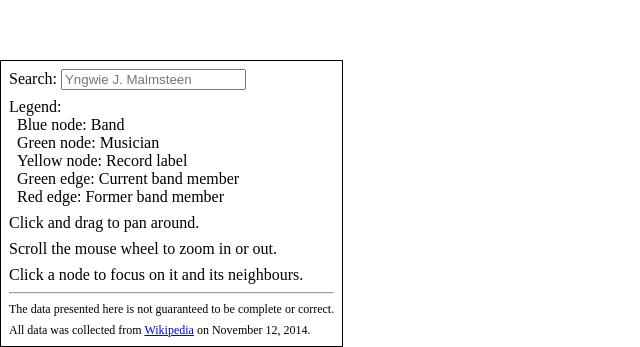
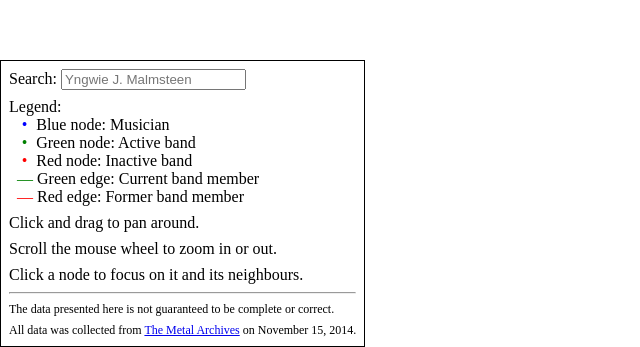
Before and after one commit to rcfox/PowerMetalGraph, a plain HTML site: page index.html in a window 1280 px wide. Shown: the part 453-800 px from the top of the page, without its empty margins (0-640 px from the left). Drawn offline with Linux system fonts and the light colour scheme; no server answers.

Commit message:
Update the infobox to reflect the new changes.

```diff
--- a/index.html
+++ b/index.html
@@ -30,6 +30,11 @@
 	    margin-bottom: 0;
 	    margin-top: 0.5em;
 	  }
+          #infobox .blue:before { color: blue; }
+          #infobox .green:before { color: green; }
+          #infobox .red:before { color: red; }
+          #infobox .node:before { content: "• "; margin-left: 0.3em; margin-right: 0.3em}
+          #infobox .edge:before { content: "— ";}
 	  .disclaimer {
 	    font-size: 75%;
 	  }
@@ -41,18 +46,18 @@
       <label>Search: <input id="nodeSearch" type="text" placeholder="Yngwie J. Malmsteen"></input></label>
       <p>Legend:</p>
       <ul>
-        <li>Blue node: Band</li>
-        <li>Green node: Musician</li>
-        <li>Yellow node: Record label</li>
-        <li>Green edge: Current band member</li>
-        <li>Red edge: Former band member</li>
+        <li class="blue node">Blue node: Musician</li>
+        <li class="green node">Green node: Active band</li>
+        <li class="red node">Red node: Inactive band</li>
+        <li class="green edge">Green edge: Current band member</li>
+        <li class="red edge">Red edge: Former band member</li>
       </ul>
 	  <p>Click and drag to pan around.</p>
 	  <p>Scroll the mouse wheel to zoom in or out.</p>
 	  <p>Click a node to focus on it and its neighbours.</p>
 	  <hr/>
 	  <p class="disclaimer">The data presented here is not guaranteed to be complete or correct.</p>
-	  <p class="disclaimer">All data was collected from <a href="https://en.wikipedia.org/wiki/List_of_power_metal_bands">Wikipedia</a> on November 12, 2014.</p>
+	  <p class="disclaimer">All data was collected from <a href="http://www.metal-archives.com/" target="_blank">The Metal Archives</a> on November 15, 2014.</p>
     </div>
     <script src="sigma.min.js"></script>
     <script src="plugins/sigma.parsers.gexf.min.js"></script>
```
